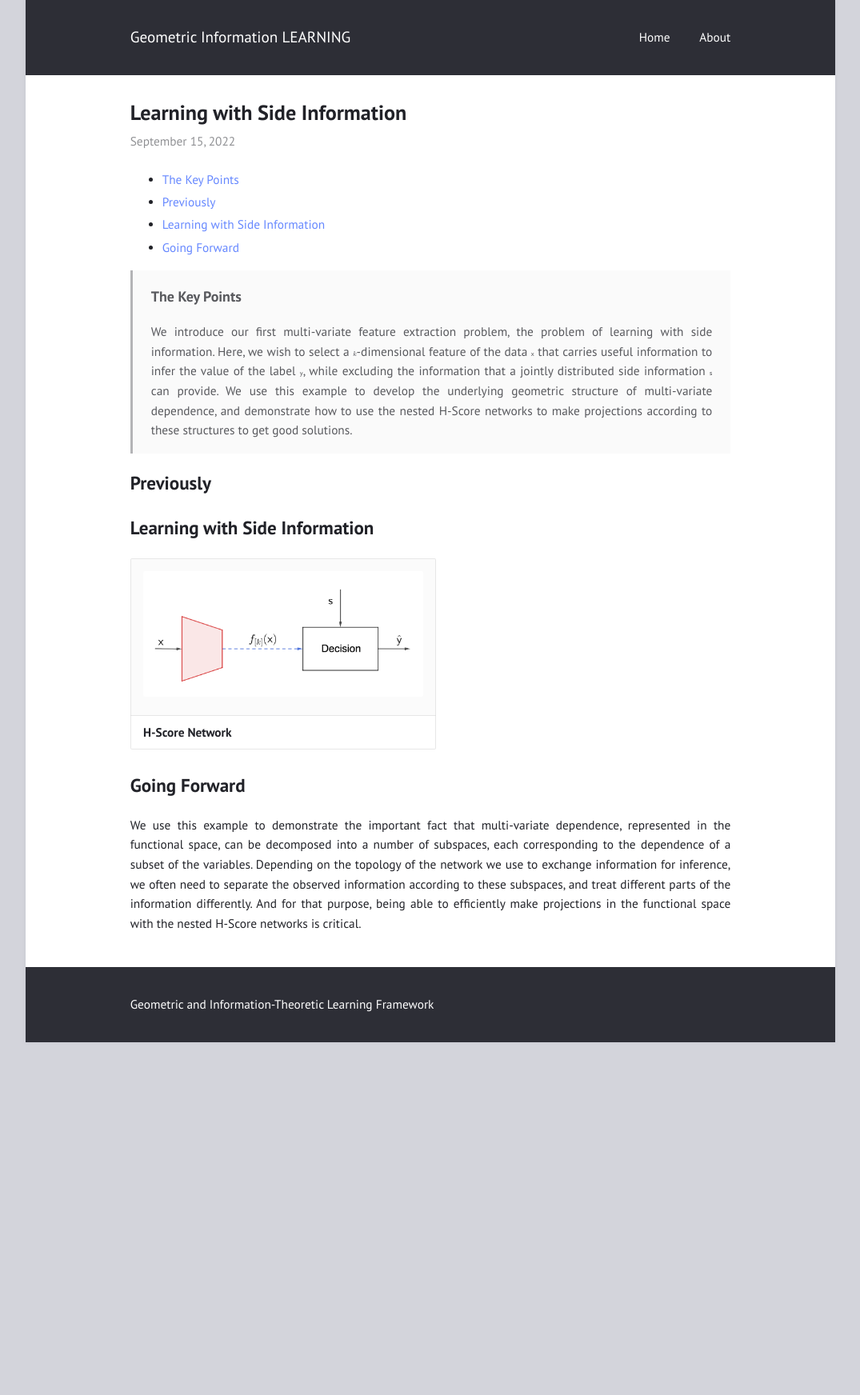
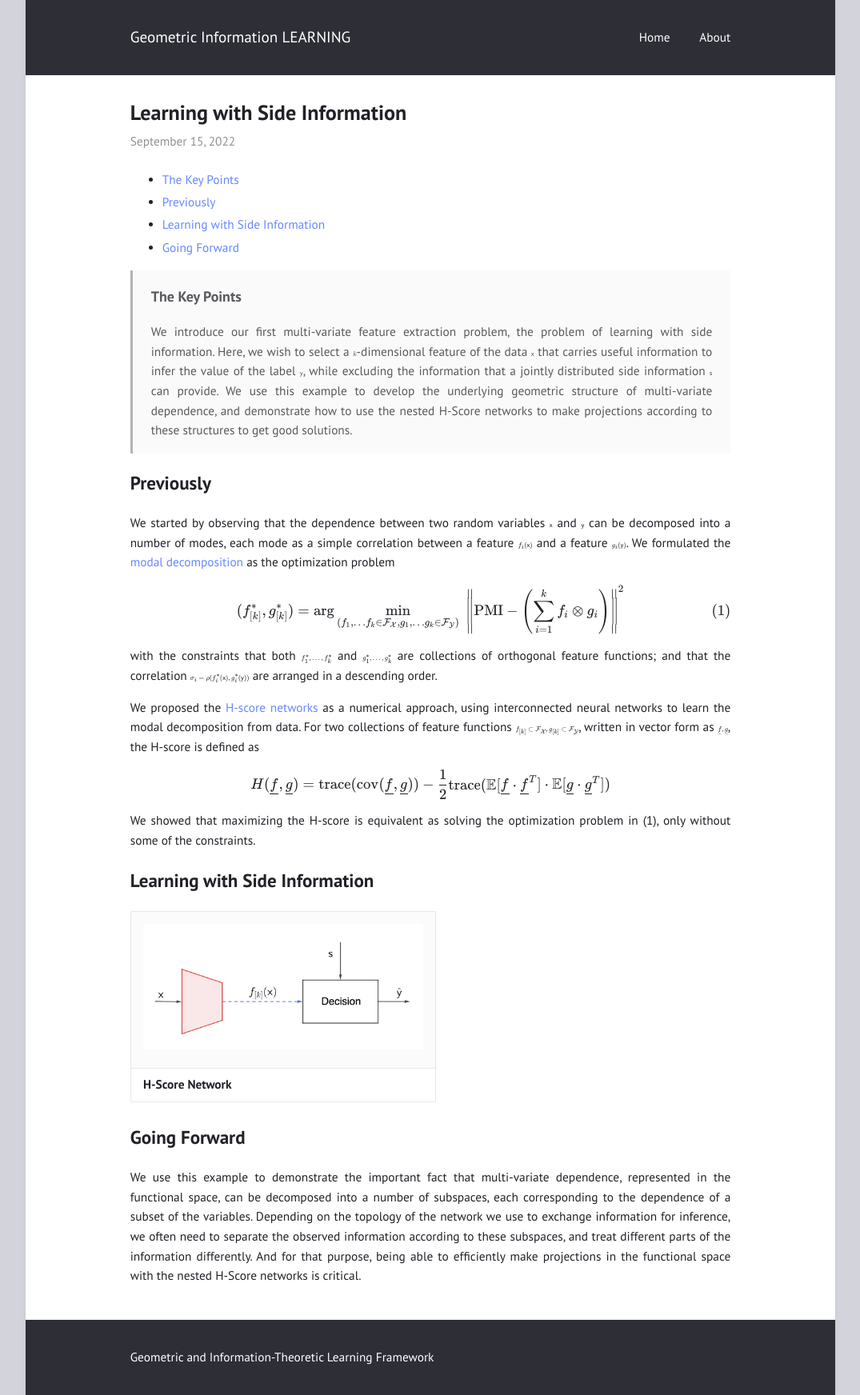
Before and after one commit to gilearning/gilearning.github.io, a Jekyll site: the page built from _posts/2022-09-15-SideInfo.md, in a window 1280 px wide. Shown: the whole page at 80% size, without its empty margins (102-1177 px from the left). Built offline with Jekyll 4.4.1, drawn with Linux system fonts in a browser that asks for light colours; formulas are drawn with MathJax 3; before the commit the page ends 1303 px from its top, so only the background shows below that.

Commit message:
previously

```diff
--- a/_posts/2022-09-15-SideInfo.md
+++ b/_posts/2022-09-15-SideInfo.md
@@ -12,8 +12,23 @@ layout: post
 >  We introduce our first  multi-variate feature extraction problem, the problem of learning with side information. Here, we wish to select a $k$-dimensional feature of the data $\mathsf x$ that carries useful information to infer the value of the label $\mathsf y$, while excluding the information that a jointly distributed side information $\mathsf s$ can provide. We use this example to develop the underlying geometric structure of multi-variate dependence, and demonstrate how to use the nested H-Score networks to make projections according to these structures to get good solutions.
 
 ## Previously
+We started by observing that the dependence between two random variables $\mathsf x$ and $\mathsf y$ can be decomposed into a number of modes, each mode as a simple correlation between a feature $f_i(\mathsf x)$ and a feature $g_i(\mathsf y)$. We formulated the [modal decomposition](https://gilearning.github.io/ModalDecomposition/) as the optimization problem
 
+$$
+\begin{equation}
+ (f^\ast_{[k]}, g^\ast_{[k]}) =\arg\min_{(f_1, \ldots f_k \in \mathcal {F_X}, g_1, \ldots g_k \in \mathcal {F_Y})} \; \left\Vert \mathrm{PMI}- \left(\sum_{i=1}^k  f_i \otimes g_i\right)\right\Vert^2
+\end{equation}
+$$
 
+with the constraints that both $f^\ast_1, \ldots, f^\ast_k$ and $g^\ast_1, \ldots, g^\ast_k$ are collections of orthogonal feature functions; and that the correlation $\sigma_i = \rho(f^\ast_i(\mathsf x), g^\ast_i(\mathsf y))$ are arranged in a descending order.
+
+We proposed the [H-score networks](https://gilearning.github.io/HScore/) as a numerical approach, using interconnected neural networks to learn the modal decomposition from data. For two collections of feature functions $f_{[k]}\subset \mathcal {F_X}, g_{[k]} \subset \mathcal {F_Y}$, written in vector form as $\underline{f}, \underline{g}$, the H-score is defined as
+
+$$
+H(\underline{f}, \underline{g}) =\mathrm{trace} (\mathrm{cov} (\underline{f}, \underline{g})) - \frac{1}{2} \mathrm{trace}(\mathbb E[\underline{f} \cdot \underline{f}^T] \cdot \mathbb E[\underline{g} \cdot \underline{g}^T])
+$$
+
+We showed that maximizing the H-score is equivalent as solving the optimization problem in (1), only without some of the constraints.
 
 ## Learning with Side Information
 
```
